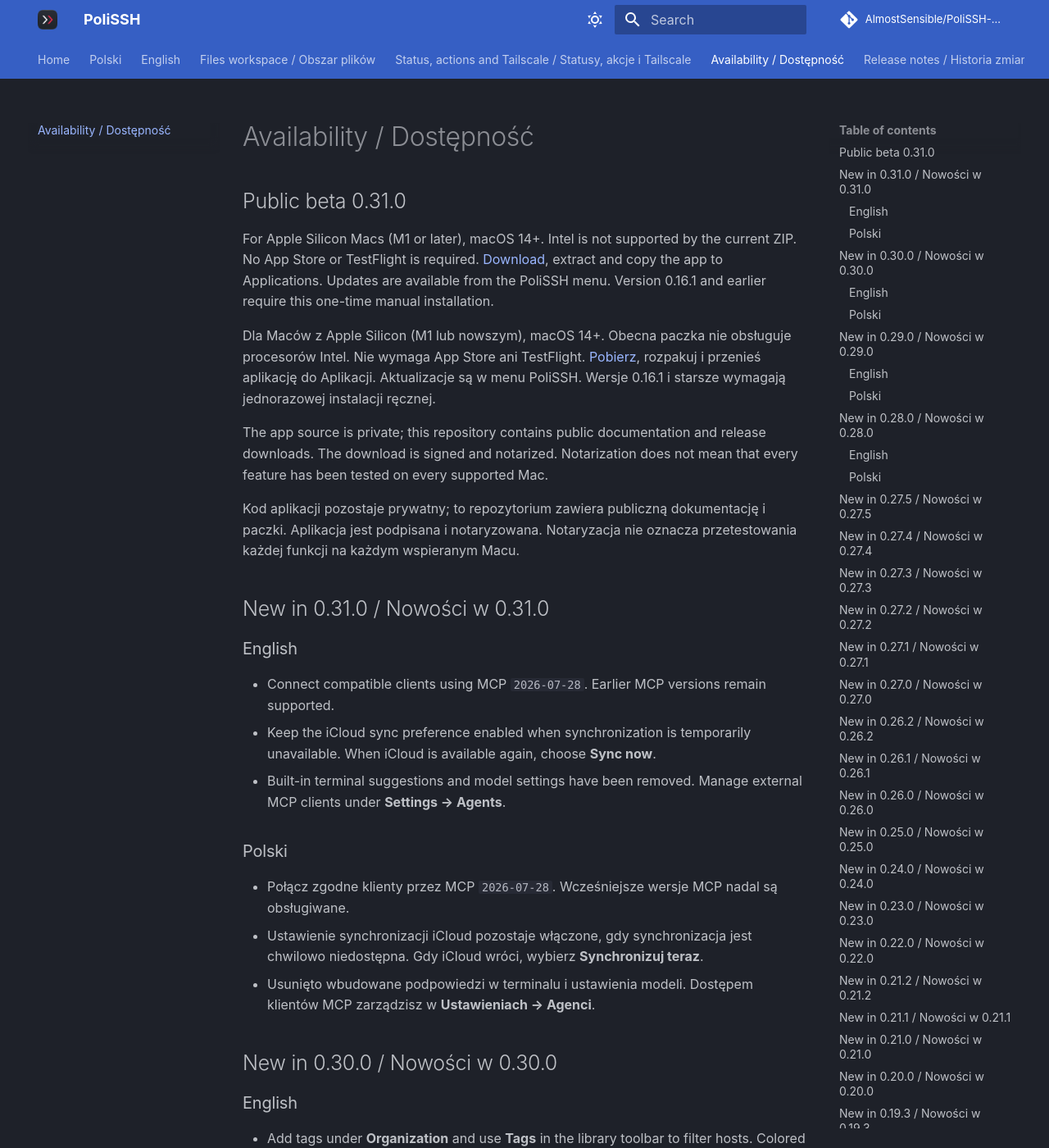
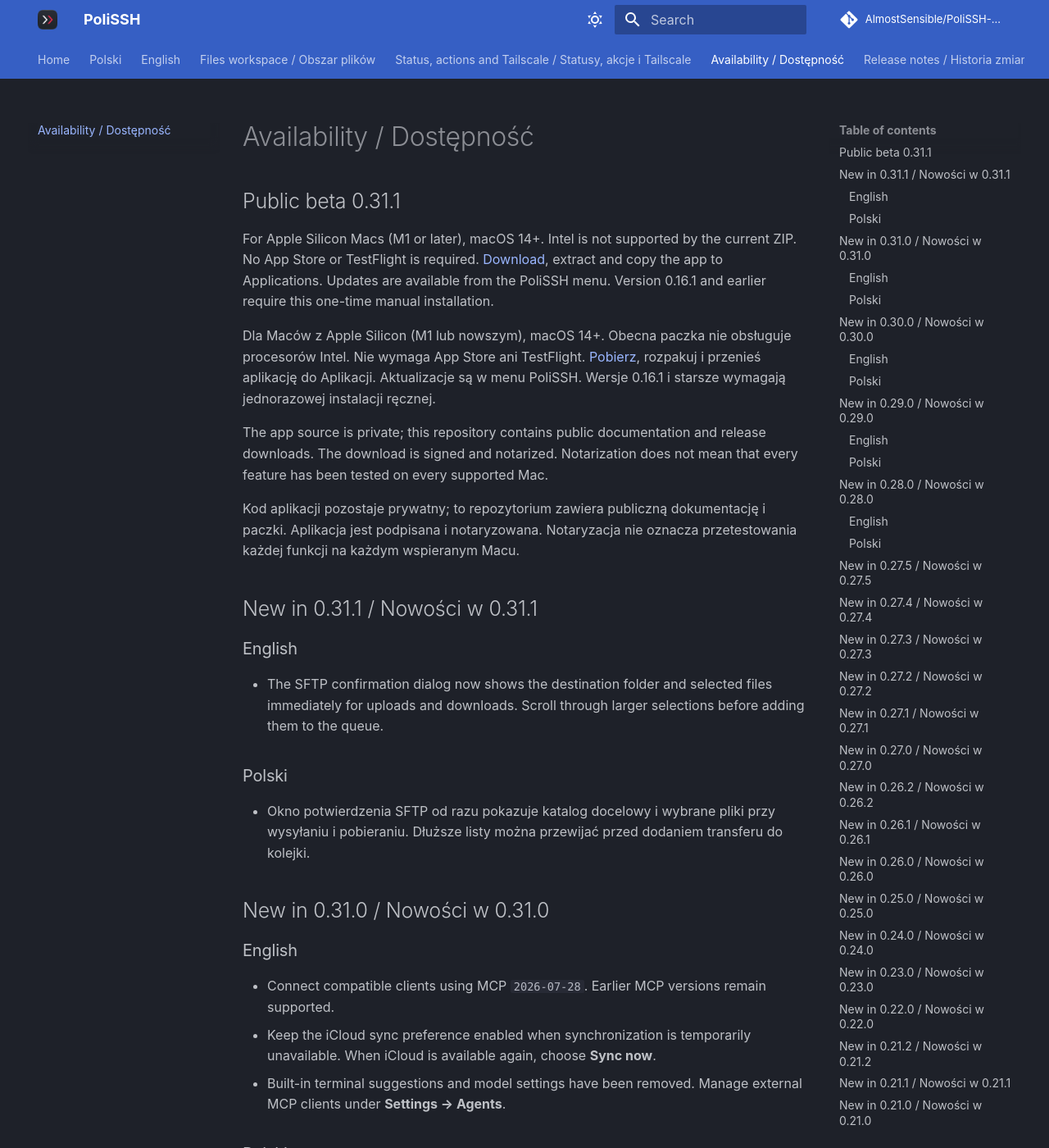
Before and after one commit to AlmostSensible/PoliSSH-docs, an MkDocs documentation site: the page built from docs/status.md, in a window 1280 px wide and 1400 px high. Shown: the whole window at 82% size. Built offline with MkDocs 1.6.1 and Material for MkDocs 9.7.7, drawn with Linux system fonts in a browser that asks for light colours; comment, search, counter and statistics services are not loaded.

Commit message:
Document PoliSSH 0.31.1

```diff
--- a/docs/licenses.md
+++ b/docs/licenses.md
@@ -8,6 +8,6 @@ PoliSSH korzysta z komponentów open source, m.in. SwiftTerm, Sparkle, UniFFI, r
 - [Syntax engine and grammar notices](assets/Syntax-NOTICE.txt)
 - [Operating-system icon notices](assets/HostOS-NOTICE.txt)
 
-Version 0.31.0 includes these notices in the application under Help → Third-party licenses. / Wersja 0.31.0 zawiera te informacje w aplikacji w menu Pomoc → Licencje bibliotek.
+Version 0.31.1 includes these notices in the application under Help → Third-party licenses. / Wersja 0.31.1 zawiera te informacje w aplikacji w menu Pomoc → Licencje bibliotek.
 
 Unmodified UniFFI 0.32.2 source is available from [Mozilla's pinned release](https://github.com/mozilla/uniffi-rs/tree/v0.32.2) and the corresponding exact-version crates at [crates.io](https://crates.io/crates/uniffi/0.32.2). See the complete notices for source locations and license terms.
--- a/docs/status.md
+++ b/docs/status.md
@@ -1,14 +1,24 @@
 # Availability / Dostępność
 
-## Public beta 0.31.0
+## Public beta 0.31.1
 
-For Apple Silicon Macs (M1 or later), macOS 14+. Intel is not supported by the current ZIP. No App Store or TestFlight is required. [Download](https://github.com/AlmostSensible/PoliSSH-docs/releases/download/v0.31.0/PoliSSH-0.31.0-arm64.zip), extract and copy the app to Applications. Updates are available from the PoliSSH menu. Version 0.16.1 and earlier require this one-time manual installation.
+For Apple Silicon Macs (M1 or later), macOS 14+. Intel is not supported by the current ZIP. No App Store or TestFlight is required. [Download](https://github.com/AlmostSensible/PoliSSH-docs/releases/download/v0.31.1/PoliSSH-0.31.1-arm64.zip), extract and copy the app to Applications. Updates are available from the PoliSSH menu. Version 0.16.1 and earlier require this one-time manual installation.
 
-Dla Maców z Apple Silicon (M1 lub nowszym), macOS 14+. Obecna paczka nie obsługuje procesorów Intel. Nie wymaga App Store ani TestFlight. [Pobierz](https://github.com/AlmostSensible/PoliSSH-docs/releases/download/v0.31.0/PoliSSH-0.31.0-arm64.zip), rozpakuj i przenieś aplikację do Aplikacji. Aktualizacje są w menu PoliSSH. Wersje 0.16.1 i starsze wymagają jednorazowej instalacji ręcznej.
+Dla Maców z Apple Silicon (M1 lub nowszym), macOS 14+. Obecna paczka nie obsługuje procesorów Intel. Nie wymaga App Store ani TestFlight. [Pobierz](https://github.com/AlmostSensible/PoliSSH-docs/releases/download/v0.31.1/PoliSSH-0.31.1-arm64.zip), rozpakuj i przenieś aplikację do Aplikacji. Aktualizacje są w menu PoliSSH. Wersje 0.16.1 i starsze wymagają jednorazowej instalacji ręcznej.
 
 The app source is private; this repository contains public documentation and release downloads. The download is signed and notarized. Notarization does not mean that every feature has been tested on every supported Mac.
 
 Kod aplikacji pozostaje prywatny; to repozytorium zawiera publiczną dokumentację i paczki. Aplikacja jest podpisana i notaryzowana. Notaryzacja nie oznacza przetestowania każdej funkcji na każdym wspieranym Macu.
+
+## New in 0.31.1 / Nowości w 0.31.1
+
+### English
+
+- The SFTP confirmation dialog now shows the destination folder and selected files immediately for uploads and downloads. Scroll through larger selections before adding them to the queue.
+
+### Polski
+
+- Okno potwierdzenia SFTP od razu pokazuje katalog docelowy i wybrane pliki przy wysyłaniu i pobieraniu. Dłuższe listy można przewijać przed dodaniem transferu do kolejki.
 
 ## New in 0.31.0 / Nowości w 0.31.0
 
```
Also changed, not shown: docs/index.md (+1 -1 lines), docs/releases.md (+10 -0 lines).
